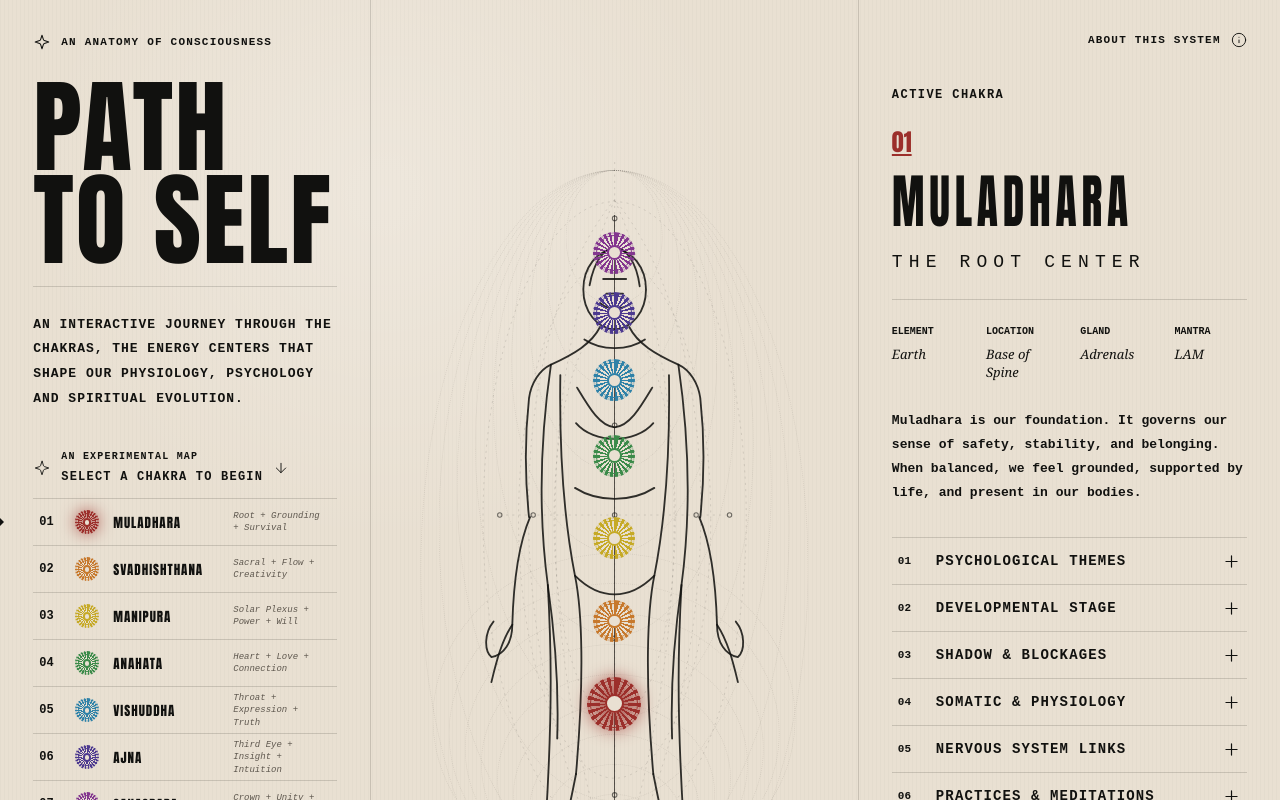
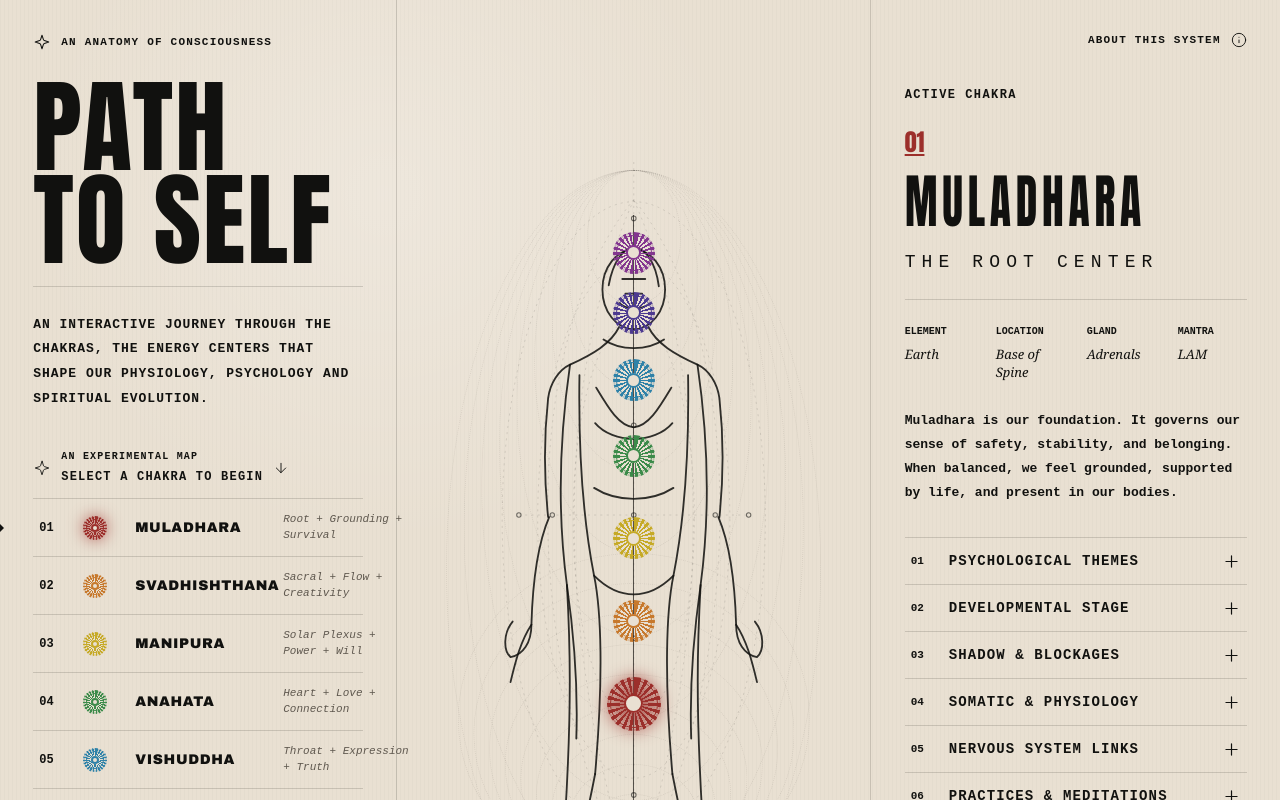
Before and after one commit to faetrap/path-to-self, a React (Vite) app: page / in a window 1280 px wide. Shown: the top 800 px of the page. Built offline with nearby package versions, Linux system fonts and the light colour scheme.

Commit message:
Improve chakra nav spacing

```diff
--- a/src/styles.css
+++ b/src/styles.css
@@ -39,7 +39,7 @@ button {
 
 .app-shell {
   display: grid;
-  grid-template-columns: minmax(315px, 29vw) minmax(390px, 38vw) minmax(380px, 33vw);
+  grid-template-columns: minmax(380px, 31vw) minmax(430px, 37vw) minmax(390px, 32vw);
   min-height: 100vh;
   overflow: hidden;
 }
@@ -128,10 +128,10 @@ button {
 .chakra-list button {
   width: 100%;
   display: grid;
-  grid-template-columns: 28px 30px minmax(112px, 1fr) minmax(92px, 0.9fr);
+  grid-template-columns: 34px 42px minmax(138px, 1fr) minmax(128px, 0.9fr);
   align-items: center;
-  gap: 8px;
-  min-height: 47px;
+  gap: 10px;
+  min-height: 58px;
   border-bottom: 1px solid var(--line);
   text-align: left;
   position: relative;
@@ -162,18 +162,19 @@ button {
 
 .chakra-list strong {
   text-transform: uppercase;
-  letter-spacing: 0.075em;
-  font-family: Impact, "Arial Narrow", sans-serif;
-  font-size: 13px;
+  letter-spacing: 0.045em;
+  font-family: "Arial Black", "Arial Narrow", Impact, sans-serif;
+  font-size: 14px;
+  line-height: 1;
   white-space: nowrap;
 }
 
 .chakra-list em {
   justify-self: end;
   color: var(--muted);
-  font-size: 9px;
-  line-height: 1.4;
-  max-width: 112px;
+  font-size: 11px;
+  line-height: 1.45;
+  max-width: 150px;
 }
 
 .left-panel footer {
```
Also changed, not shown: 4 other files (tests, documents, lock files or other folders).
